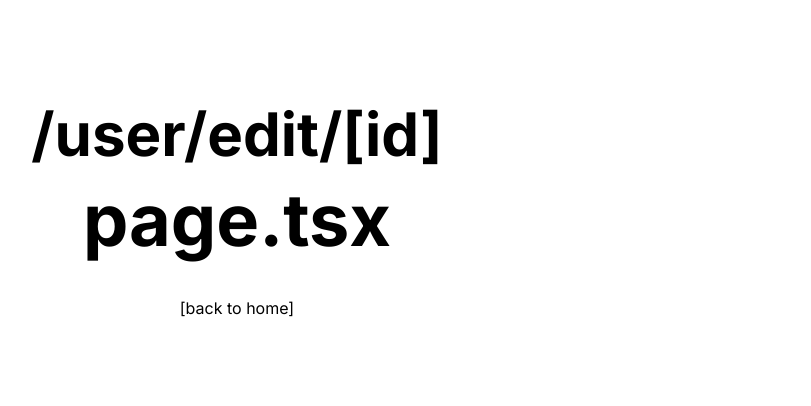
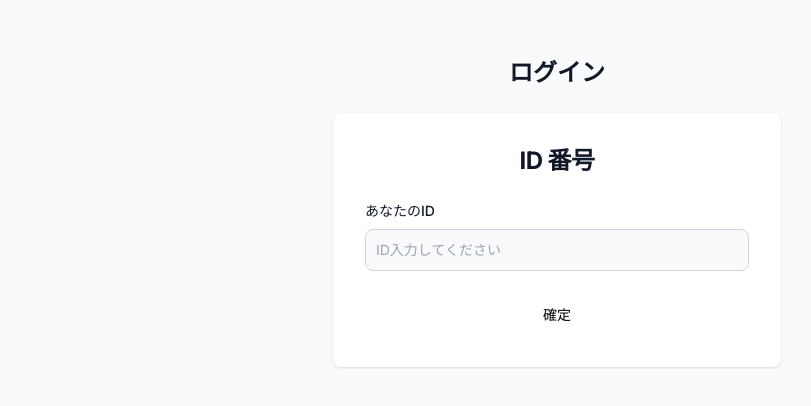
Before and after one commit to RyuaUehara/QRcode, a Next.js app: page /customer/login/1 in a window 1280 px wide. Shown: the part 188-594 px from the top of the page, without its empty margins (83-894 px from the left). Built offline with nearby package versions, Linux system fonts and the light colour scheme.

Commit message:
ログイン画面作成

```diff
--- a/src/app/api/customer/[id]/route.ts
+++ b/src/app/api/customer/[id]/route.ts
@@ -1,6 +1,7 @@
 import { PrismaClient } from "@prisma/client";
 import { NextResponse } from "next/server";
 import prisma from "@/lib/PrismaClient";
+
 
 export const GET = async (
   req: Request,
--- a/src/app/componets/CameraJsQR2.js
+++ b/src/app/componets/CameraJsQR2.js
@@ -1,17 +1,18 @@
 import React, { useRef, useEffect, useState } from "react";
+import QRCode from 'qrcode'; // qrcodeを直接インポートする
 import jsQR from "jsqr-es6";
 
 const CameraJsQR2 = () => {
   const videoRef = useRef(null);
   const canvasRef = useRef(null);
   const [qrCodeText, setQrCodeText] = useState("");
+  const [qrCodeDataURLs, setQrCodeDataURLs] = useState([]);
 
   const resetQrCodeText = () => {
     setQrCodeText("");
   };
 
   useEffect(() => {
-    // カメラへのアクセス
     if (navigator.mediaDevices && navigator.mediaDevices.getUserMedia) {
       navigator.mediaDevices
         .getUserMedia({ video: true })
@@ -46,14 +47,12 @@
         );
         const code = jsQR(imageData.data, imageData.width, imageData.height, {
           inversionAttempts: "dontInvert",
+          // UTF-8エンコーディングを指定する
+          decodeToText: true,
         });
         if (code) {
-          const qrCodeData = code.data;
-          if (isValidURL(qrCodeData)) {
-            window.location.href = qrCodeData; // URLに遷移する
-          } else {
-            setQrCodeText(qrCodeData);
-          }
+          // QRコードのデータを設定する
+          setQrCodeText(code.data);
         } else {
           setQrCodeText("");
           requestAnimationFrame(scan);
@@ -66,31 +65,46 @@
     scan();
   };
 
-  // URLの正規表現パターン
-  const urlPattern = /^(http|https):\/\/[^ "]+$/;
-
-  // 文字列がURLかどうかを判定する関数
-  const isValidURL = (text) => {
-    return urlPattern.test(text);
-  };
+  useEffect(() => {
+    const qrCodes = [];
+    jsonData.forEach((customerData) => {
+      QRCode.toDataURL(JSON.stringify(customerData), function (err, url) {
+        if (err) {
+          console.error(err);
+          return;
+        }
+        qrCodes.push(url);
+        setQrCodeDataURLs(qrCodes);
+      });
+    });
+  }, []);
 
   return (
     <div className="flex flex-col w-1/2 items-center border-2">
-      <p className="text-center w-full font-bold text-xl pb-2">use jsQR2</p>
+      <p className="text-center w-full font-bold text-xl pb-2">QRコードを読み込んでください</p>
       <video ref={videoRef} style={{ display: "none" }} />
       <canvas ref={canvasRef} style={{ display: "none" }} />
       <div>
         <video ref={videoRef} width="320" height="240" autoPlay />
       </div>
       <p className="p-5 text-center w-full pt-5 h-20">{qrCodeText}</p>
+      {qrCodeDataURLs.map((url, index) => (
+        <img key={index} src={url} alt={`QR Code ${index + 1}`} />
+      ))}
       <button
         onClick={resetQrCodeText}
         className="bg-red-900 text-white px-2 py-1 mb-2"
       >
-        reset
+        もう一回
       </button>
     </div>
   );
 };
 
+const jsonData = [
+  { "customerName": "ひでと" },
+  { "customerName": "たろう" },
+  // 他の顧客情報を追加する
+];
+
 export default CameraJsQR2;
--- a/src/app/componets/NewCustomer.tsx
+++ b/src/app/componets/NewCustomer.tsx
@@ -6,7 +6,7 @@
 const NewCustomer = () => {
   const router = useRouter();
 
-  const [name, setName] = useState("");
+  const [customerName, setName] = useState("");
   const [isFetching, setIsFetching] = useState(false);
 
   const handleSubmit = async () => {
@@ -17,7 +17,7 @@
         headers: {
           "Content-Type": "application/json",
         },
-        body: JSON.stringify({ name }),
+        body: JSON.stringify({ customerName }),
       });
       const data = await response.json();
     }
@@ -33,7 +33,7 @@
         <p className="text-center font-bold">Form (NewUser.tsx)</p>
         <div className="flex flex-col mb-4">
           <label htmlFor="name" className="mb-2">
-            Name
+            customerName
           </label>
           <input
             onChange={(event) => {
@@ -61,7 +61,7 @@
       <div className="flex flex-col w-full">
         <p className="font-bold">REST-API Payload:</p>
         <div className="border-2 items-center justify-center p-5 overflow-auto whitespace-normal">
-          {JSON.stringify({ name })}
+          {JSON.stringify({ customerName })}
         </div>
       </div>
     </div>
--- a/src/app/customer/login/[id]/page.tsx
+++ b/src/app/customer/login/[id]/page.tsx
@@ -1,19 +1,38 @@
-"use client"
-
-import Link from "next/link";
-
-const RecordPage = async() => {
-    return (
-        <div className="conatiner m-auto">
-        <div className="flex items-center justify-between h-screen">
-          <div className="flex flex-col w-1/2 items-center justify-center">
-            <p className="font-bold text-6xl mb-5">/user/edit/[id]</p>
-            <p className="font-bold text-7xl mb-10">page.tsx</p>
-            <Link href="/">[back to home]</Link>
+export default function Home() {
+  return (
+    <section className="bg-gray-50 dark:bg-gray-900">
+      <div className="flex flex-col items-center justify-center px-6 py-8 mx-auto md:h-screen lg:py-0">
+        <a href="#" className="flex items-center mb-6 text-2xl font-semibold text-gray-900 dark:text-white">
+          ログイン
+        </a>
+        <div className="w-full bg-white rounded-lg shadow dark:border md:mt-0 sm:max-w-md xl:p-0 dark:bg-gray-800 dark:border-gray-700">
+          <div className="p-6 space-y-4 md:space-y-6 sm:p-8">
+            <h1 className="flex text-xl font-bold leading-tight tracking-tight text-gray-900 md:text-2xl dark:text-white justify-center">
+              ID 番号
+            </h1>
+            <form className="space-y-4 md:space-y-6" action="#">
+              <div>
+                <label htmlFor="id" className="block mb-2 text-sm font-medium text-gray-900 dark:text-white">
+                  あなたのID
+                </label>
+                <input
+                  type="id"
+                  name="id"
+                  id="id"
+                  className="bg-gray-50 border border-gray-300 text-gray-900 sm:text-sm rounded-lg focus:ring-primary-600 focus:border-primary-600 block w-full p-2.5 dark:bg-gray-700 dark:border-gray-600 dark:placeholder-gray-400 dark:text-white dark:focus:ring-blue-500 dark:focus:border-blue-500"
+                  placeholder="ID入力してください"
+                />
+              </div>
+              <button
+                type="submit"
+                className="w-full text-black bg-primary-600 hover:bg-primary-700 focus:ring-4 focus:outline-none focus:ring-primary-300 font-medium rounded-lg text-sm px-5 py-2.5 text-center dark:bg-primary-600 dark:hover:bg-primary-700 dark:focus:ring-primary-800"
+              >
+                確定
+              </button>
+            </form>
           </div>
         </div>
       </div>
-    );
-};
-
-export default RecordPage;
+    </section>
+  );
+}
```
